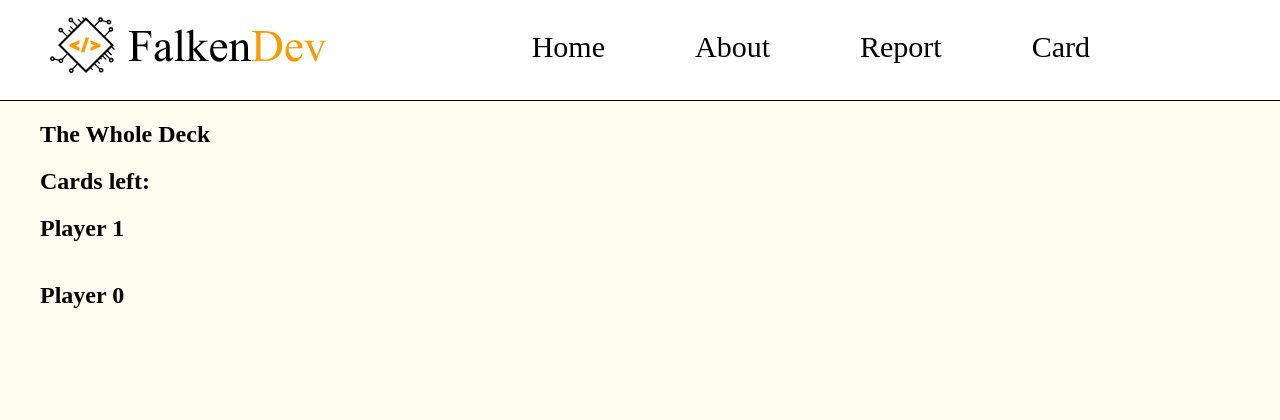
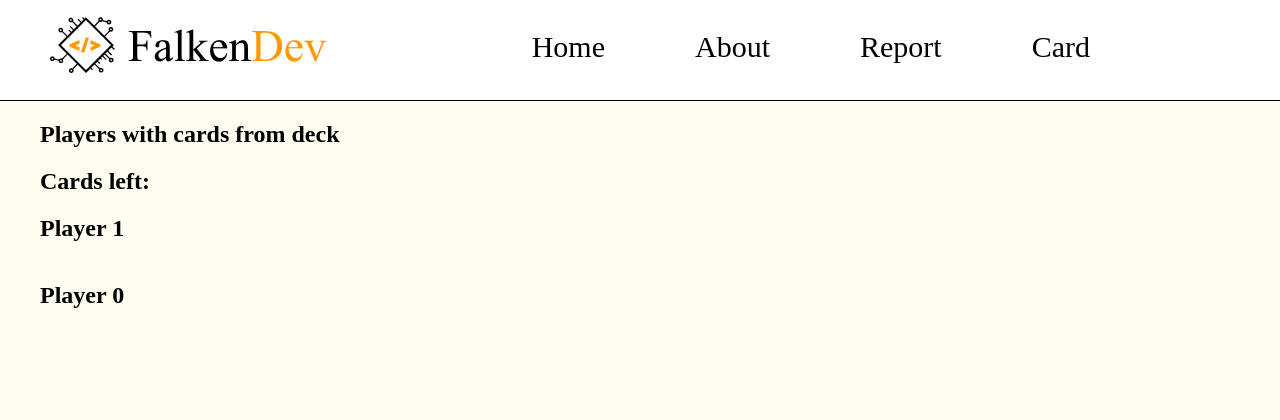
Before and after one commit to FalkenDev/Mvc, a Symfony app: template templates/card/cardplay.html.twig in a window 1280 px wide; the page is wider, and only the part inside the window is pictured. Shown: the top 420 px of that part. Run offline with Twig, Linux system fonts and the light colour scheme; the template is opened without the code that fills it, so the values that code supplies are empty; some libraries are stand-ins or nearby versions.

Commit message:
Fixed a bit with cardplay html twig

```diff
--- a/templates/card/cardplay.html.twig
+++ b/templates/card/cardplay.html.twig
@@ -2,7 +2,7 @@
 <body>
     <section class="deck-section">
         {% block content %}
-        <h1>The Whole Deck</h1>
+        <h1>Players with cards from deck</h1>
         <h2>Cards left: {{ draws }}</h2>
         <div class="player">
         {% for i in  1..numPlayers %}
```
